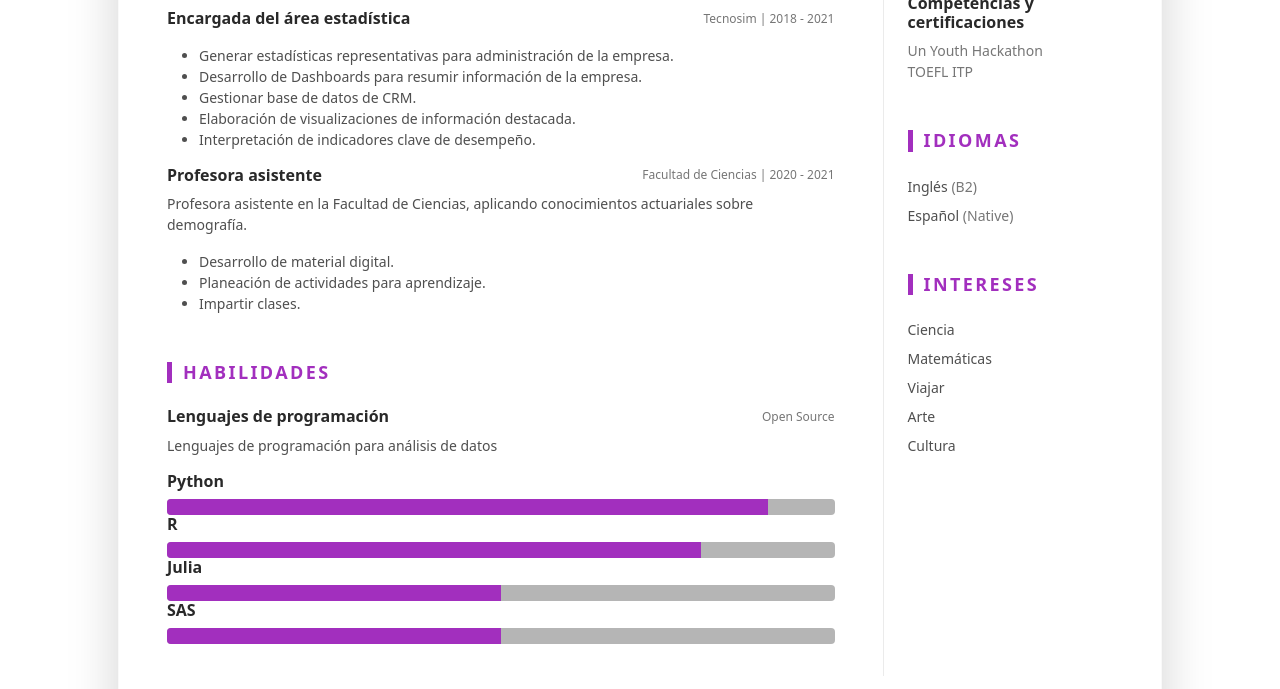
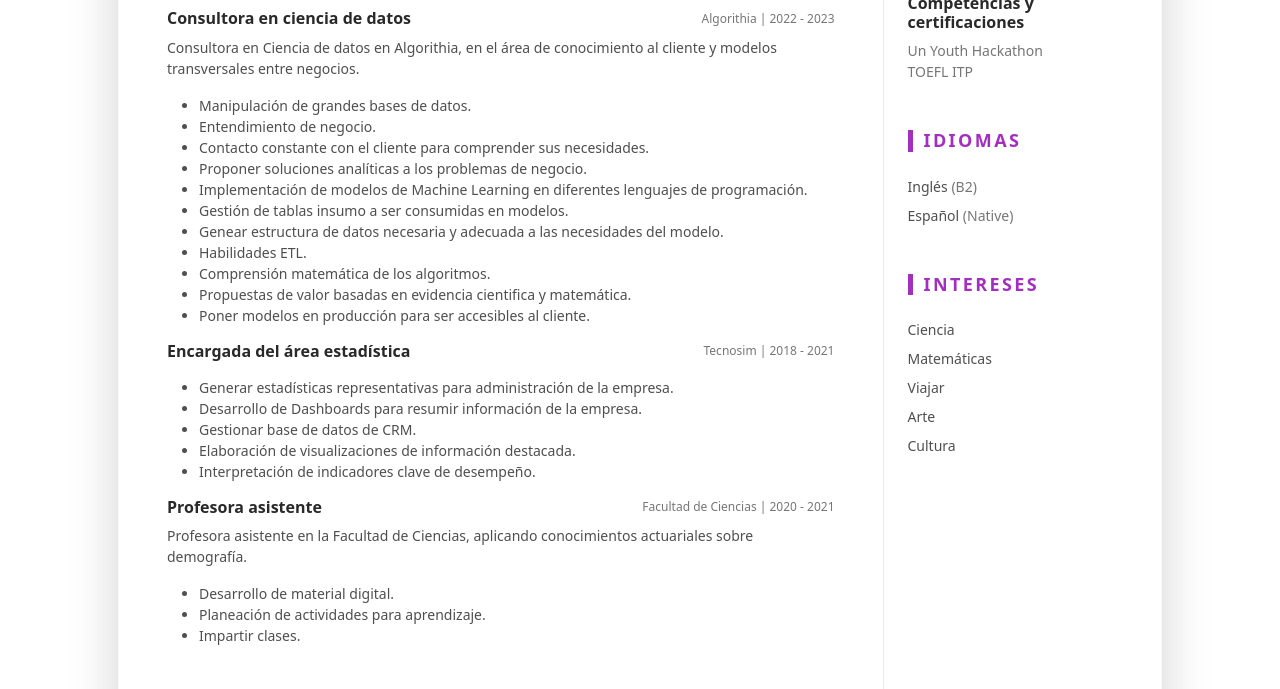
Before and after one commit to Pamela-ruiz9/Pamela-ruiz9.github.io, a website: page cv.html in a window 1280 px wide. Shown: the part 1210-1899 px from the top of the page. Drawn offline with Linux system fonts and the light colour scheme.

Commit message:
cv tradicional update

```diff
--- a/cv.html
+++ b/cv.html
@@ -132,6 +132,33 @@
 
 							<section class="work-section py-3">
 								<h3 class="text-uppercase resume-section-heading mb-4">Experiencia Laboral</h3>
+
+
+								<div class="item mb-3">
+									<div class="item-heading row align-items-center mb-2">
+										<h4 class="item-title col-12 col-md-6 col-lg-8 mb-2 mb-md-0">Consultora en ciencia de datos</h4>
+										<div class="item-meta col-12 col-md-6 col-lg-4 text-muted text-start text-md-end">Algorithia | 2022 -
+											2023</div>
+
+									</div>
+									<div class="item-content">
+										<p>Consultora en Ciencia de datos en Algorithia, en el área de conocimiento al cliente y modelos transversales entre negocios.</p>
+										<ul class="resume-list">
+											<li>Manipulación de grandes bases de datos.</li>
+											<li>Entendimiento de negocio.</li>
+											<li>Contacto constante con el cliente para comprender sus necesidades.</li>
+											<li>Proponer soluciones analíticas a los problemas de negocio.</li>
+											<li>Implementación de modelos de Machine Learning en diferentes lenguajes de programación.</li>
+											<li>Gestión de tablas insumo a ser consumidas en modelos.</li>
+											<li>Genear estructura de datos necesaria y adecuada a las necesidades del modelo.</li>
+											<li>Habilidades ETL.</li>
+											<li>Comprensión matemática de los algoritmos.</li>
+											<li>Propuestas de valor basadas en evidencia cientifica y matemática.</li>
+											<li>Poner modelos en producción para ser accesibles al cliente.</li>
+										</ul>
+									</div>
+								</div>
+
 								<div class="item mb-3">
 									<div class="item-heading row align-items-center mb-2">
 										<h4 class="item-title col-12 col-md-6 col-lg-8 mb-2 mb-md-0">Encargada del área estadística</h4>
@@ -194,16 +221,25 @@
 								<div class="item-content">
 									<h6 class="level-title">R</h6>
 									<div class="progress level-bar">
-										<div class="progress-bar theme-progress-bar" role="progressbar" style="width: 80%" aria-valuenow="60"
+										<div class="progress-bar theme-progress-bar" role="progressbar" style="width: 90%" aria-valuenow="60"
+											aria-valuemin="0" aria-valuemax="100"></div>
+								</div>
+								</div>
+								<div class="item-content">
+									<h6 class="level-title">Spark</h6>
+									<div class="progress level-bar">
+										<div class="progress-bar theme-progress-bar" role="progressbar" style="width: 70%" aria-valuenow="60"
 											aria-valuemin="0" aria-valuemax="100"></div>
 									</div>
+								</div>
+
 								</div>
 								<div class="item-content">
 									<h6 class="level-title">Julia</h6>
 									<div class="progress level-bar">
 										<div class="progress-bar theme-progress-bar" role="progressbar" style="width: 50%" aria-valuenow="60"
 											aria-valuemin="0" aria-valuemax="100"></div>
-									</div>
+								</div>
 								</div>
 								<div class="item-content">
 									<h6 class="level-title">SAS</h6>
@@ -212,6 +248,7 @@
 											aria-valuemin="0" aria-valuemax="100"></div>
 									</div>
 								</div>
+
 
 								<!--//item-->
 							</section><!--//skills-section-->
```
